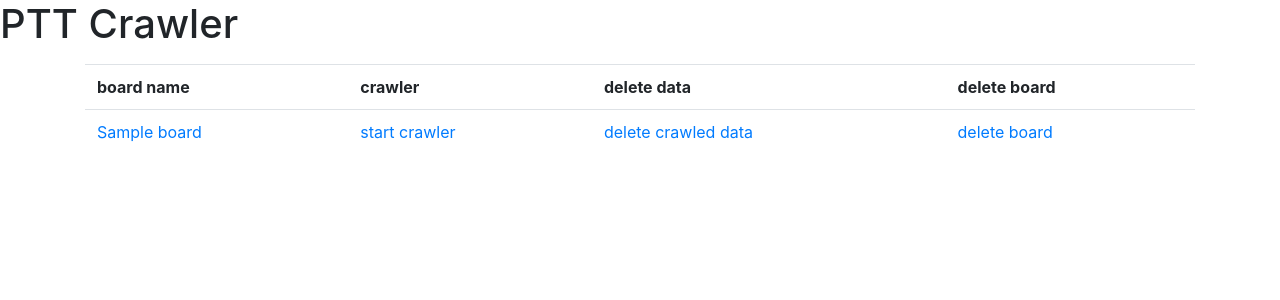
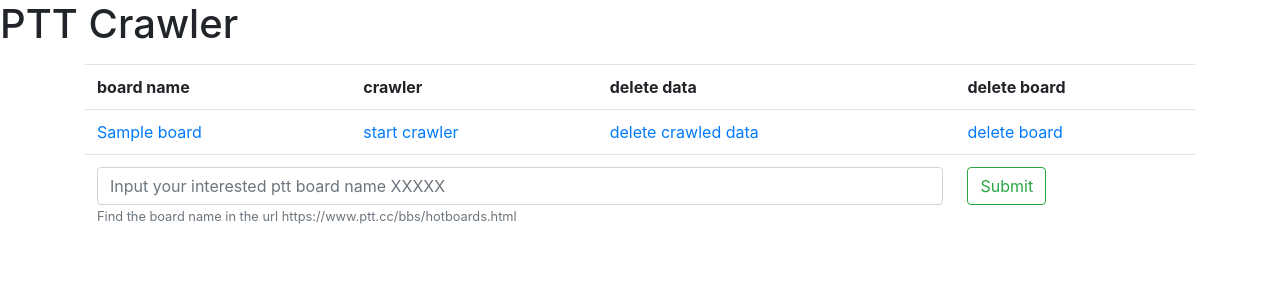
Before and after one commit to ToDSung/first_django, a Django app: page /crawls/ptt in a window 1280 px wide. Shown: the top 300 px of the page. Run offline with Django 3.2, Linux system fonts and the light colour scheme; tables that the repository leaves empty hold one stand-in row (values such as "Sample post"); some libraries are stand-ins or nearby versions.

Commit message:
Add add board function and update the crawler for the change

```diff
--- a/crawls/templates/crawls/ptt_index.html
+++ b/crawls/templates/crawls/ptt_index.html
@@ -31,6 +31,19 @@
             </td>
         </tr>
         {% endfor %}
+        <form action="{% url 'crawls:ptt_add' %}" method="POST">
+            {% csrf_token %}
+            <tr>
+                <td colspan="3">
+                    <input type="text" class="form-control" name="name" placeholder="Input your interested ptt board name XXXXX">
+                    <small class="form-text text-muted">Find the board name in the url https://www.ptt.cc/bbs/hotboards.html </small>
+                </td>
+
+                <td>
+                    <button type="submit" class="btn  btn-outline-success">Submit</button>
+                </td>
+            </tr>
+        </form>
     </table>
 </div>
 {% else %}
--- a/crawls/urls.py
+++ b/crawls/urls.py
@@ -21,4 +21,5 @@ urlpatterns = [
          name='ptt_delete_crawled_data'),
     path('ptt/<int:board_id>/delete2',
          views.delete_board, name='ptt_delete_board'),
+    path('ptt/add', views.add_ptt_board, name='ptt_add'),
 ]
--- a/crawls/views.py
+++ b/crawls/views.py
@@ -85,24 +85,29 @@ class PTTDetailView(generic.DetailView):
     template_name = 'crawls/ptt_detail.html'
 
 
-'''
-def add(request):
+class PTTBoardForm(ModelForm):
+    class Meta:
+        model = Board
+        fields = ['name']
+
+
+def add_ptt_board(request):
     if request.method == 'POST':
-        form = FanPageForm(request.POST)
+        form = PTTBoardForm(request.POST)
         if form.is_valid():
             name = request.POST['name']
-            FanPage.objects.create(name=name)
-            FanPage.save
-            fanpage_list = FanPage.objects.all()
-            return HttpResponseRedirect(reverse('crawls:facebook_index'))
+            Board.objects.create(name=name)
+            Board.save
+            Board_list = Board.objects.all()
+            return HttpResponseRedirect(reverse('crawls:ptt_index'))
         return HttpResponse("The input data type doesn't supported")
         # return HttpResponseRedirect('/fanpage/' + str(new_article.pk))
-'''
+
 
 
 def crawl_ptt_data(request, board_id):
     board = Board.objects.get(pk=board_id)
-    imformation_list = ptt_crawler(board_id, board)
+    imformation_list = ptt_crawler(board_id, board.name)
     for row in imformation_list:
         PttArticle.objects.create(
             board_id=board_id, title=row[0], push_boo=row[1], date=row[2], url=row[3])
```
Also changed, not shown: crawls/ptt_crawler.py (+15 -10 lines).
